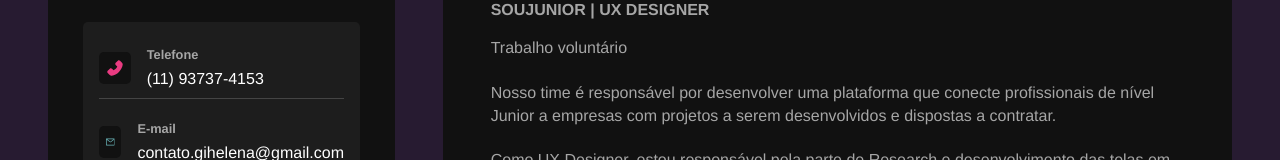
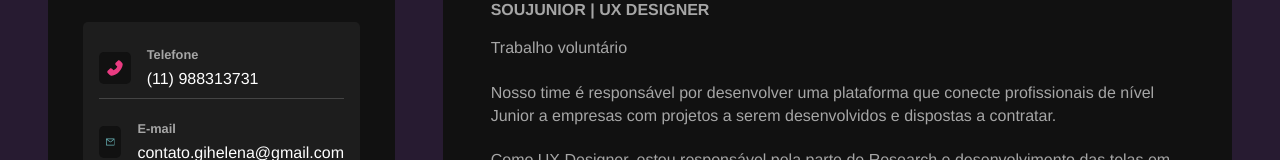
Before and after one commit to giohelena/Curr-culo, a React (Vite) app: page / in a window 1280 px wide. Shown: the part 715-875 px from the top of the page. Built offline with nearby package versions, Linux system fonts and the light colour scheme.

Commit message:
telefone

```diff
--- a/src/components/information-container.jsx
+++ b/src/components/information-container.jsx
@@ -8,7 +8,7 @@ const InformationContainer = () =>{
             <AiFillPhone id="phone-icon" />
             <div>
                 <h3>Telefone</h3>
-                <p> (11) 93737-4153</p>
+                <p> (11) 988313731</p>
             </div>
         </div>
         <div className="info-card">
```
